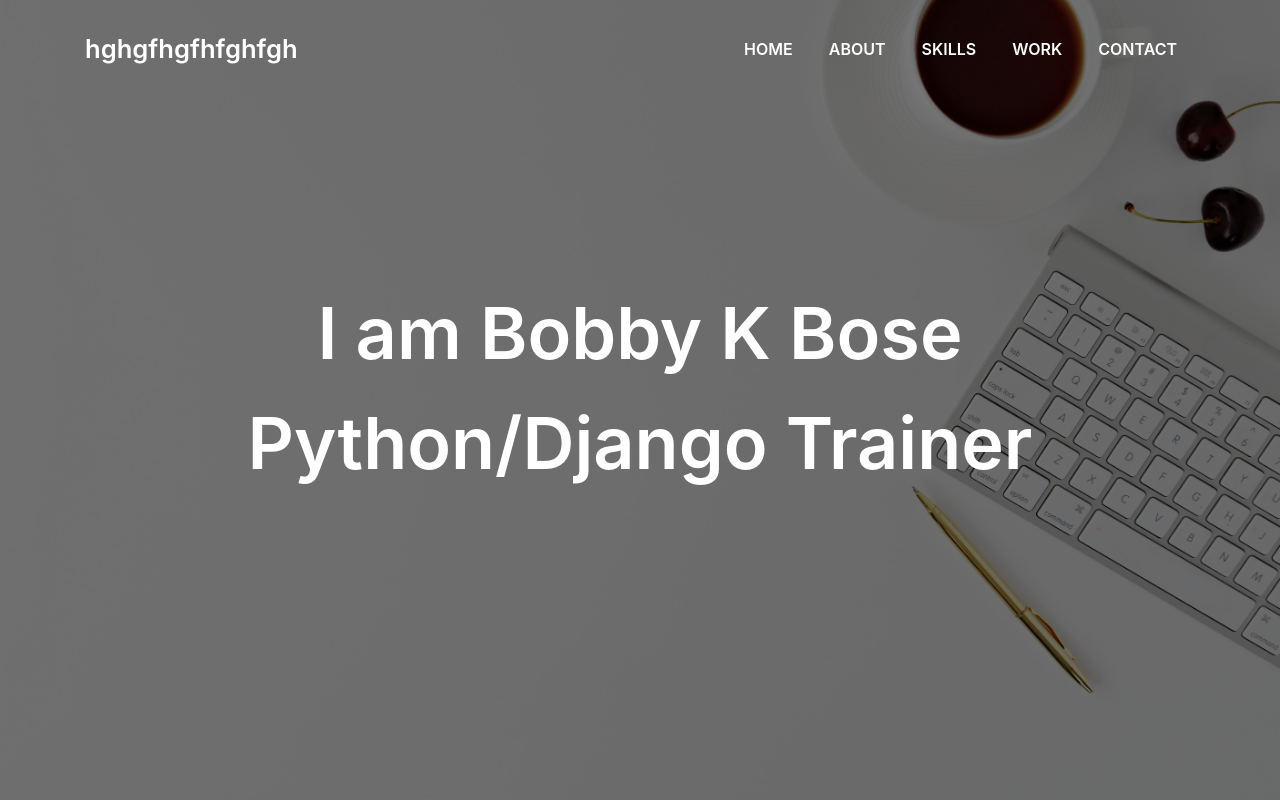
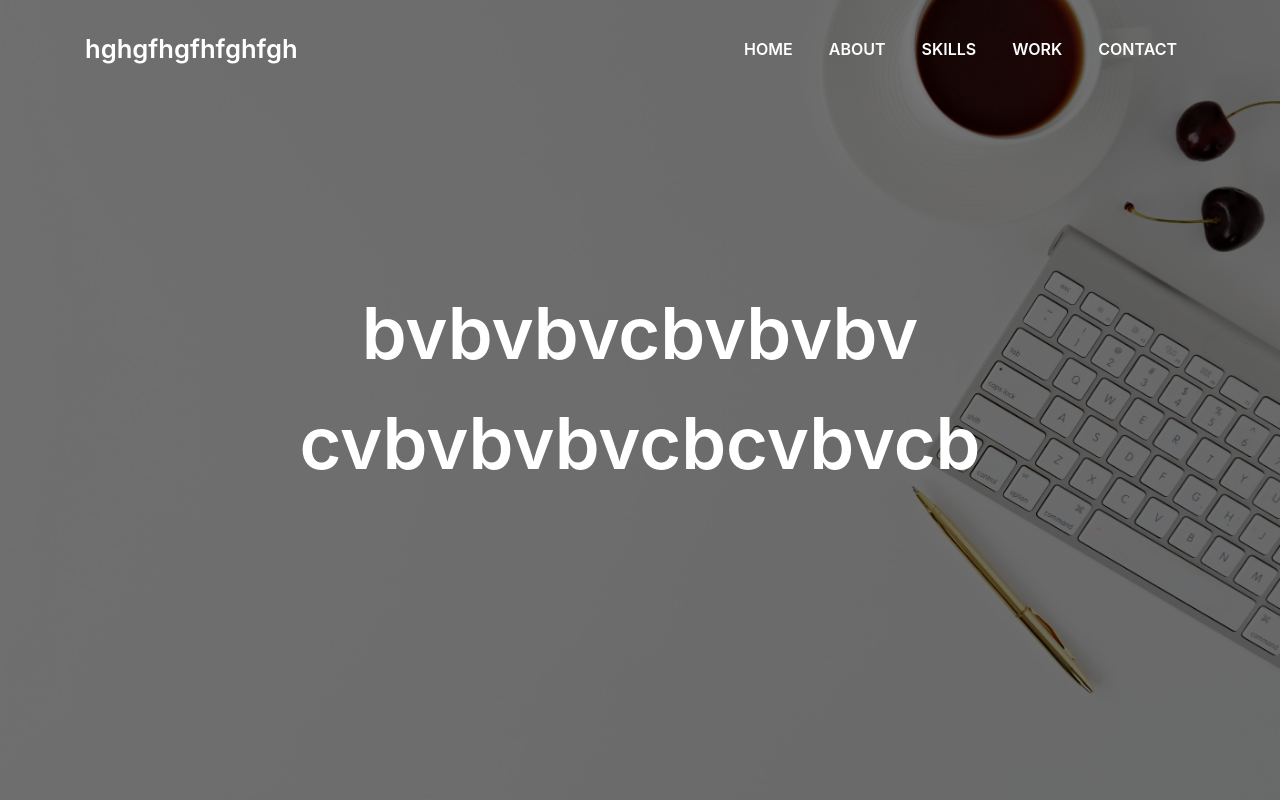
Before and after one commit to bobby-bose/Portfolio, a plain HTML site: page index.html in a window 1280 px wide. Shown: the top 800 px of the page. Drawn offline with Linux system fonts and the light colour scheme; files whose address does not match are found by name.

Commit message:
Update index.html

```diff
--- a/index.html
+++ b/index.html
@@ -64,8 +64,8 @@
       <div class="table-cell">
         <div class="container">
           <!--<p class="display-6 color-d">Hello, world!</p>-->
-          <h1 class="intro-title mb-4">I am Bobby K Bose</h1>
-          <h2 class="intro-title mb-4">Python/Django Trainer</h2>
+          <h1 class="intro-title mb-4">bvbvbvcbvbvbv</h1>
+          <h2 class="intro-title mb-4">cvbvbvbvcbcvbvcb</h2>
           <p class="intro-subtitle">
             <span class="text-slider-items">Python/Django Trainer</span>
             <!-- <strong class="text-slider">Frontend Developer</strong><span class="typed-cursor typed-cursor--blink">|</span><span class="typed-cursor typed-cursor--blink">|</span><span class="typed-cursor">|</span><span class="typed-cursor typed-cursor--blink">|</span><span class="typed-cursor">|</span><span class="typed-cursor typed-cursor--blink">|</span> -->
```
